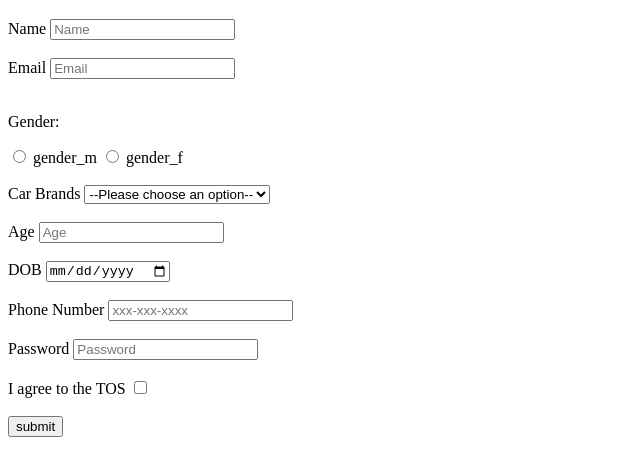
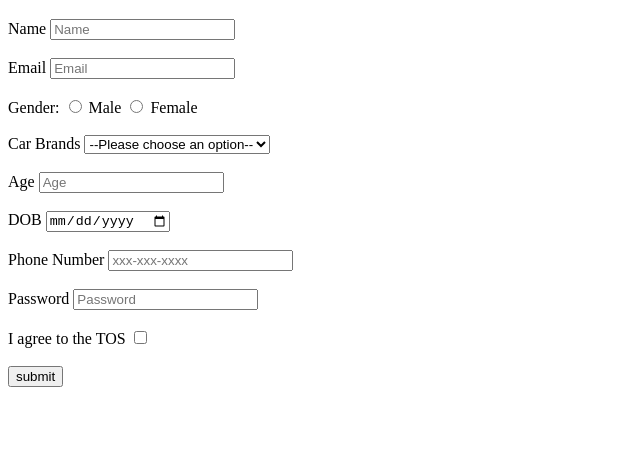
Before and after one commit to acciojob/signup-form-car-pratibha-rt, a website: page main.html in a window 1280 px wide. Shown: the part 61-536 px from the top of the page, without its empty margins (0-640 px from the left). Drawn offline with Linux system fonts and the light colour scheme.

Commit message:
created a submission

```diff
--- a/main.html
+++ b/main.html
@@ -17,43 +17,43 @@
 		<br><br>
 
 		<label for="email">Email</label>
-		<input id="email" type="email" placeholder="Email" required />
+		<input name="email" id="email" type="email" placeholder="Email" required />
 		<br><br>
 
-		<p>Gender:</p>
+		<label >Gender:</label>
 		<input name="gender" id="gender_m" type="radio" required/>
-		<label for="gender_m">gender_m</label>
+		<label for="gender_m">Male</label>
 
 		<input name="gender" id="gender_f" type="radio" required/>
-		<label for="gender_f">gender_f</label>
+		<label for="gender_f">Female</label>
 		<br><br>
 
 		<label for="cars">Car Brands</label>
 		<select id="cars" name="cars" required>
 			<option value=" " disabled selected>--Please choose an option--</option>
-			<option value="1">mercedes</option>
-			<option value="2">bmw</option>
+			<option value="mercedes">mercedes</option>
+			<option value="bmw">bmw</option>
 		</select>
 		<br><br>
 
 		<label for="age">Age</label>
-		<input type="number" id="age" placeholder="Age" required />
+		<input name="age" type="number" id="age" placeholder="Age" required />
 		<br><br>
 
 		<label for="dob">DOB</label>
-		<input id="dob" type="date" />
+		<input name="dob" id="dob" type="date" required/>
 		<br><br>
 
 		<label for="tel">Phone Number</label>
-		<input id="tel" type="number" placeholder="xxx-xxx-xxxx" required>
+		<input name="tel" id="tel" type="number" placeholder="xxx-xxx-xxxx" required>
 		<br><br>
 
 		<label for="password">Password</label>
-		<input id="password" type="password" placeholder="Password" required />
+		<input name="password" id="password" type="password" placeholder="Password" required />
 		<br><br>
 
 		<label for="tos">I agree to the TOS</label>
-		<input id="tos" type="checkbox" required>
+		<input name="tos" id="tos" type="checkbox" required>
 		<br><br>
 
 		<button type="submit">submit</button>
```
